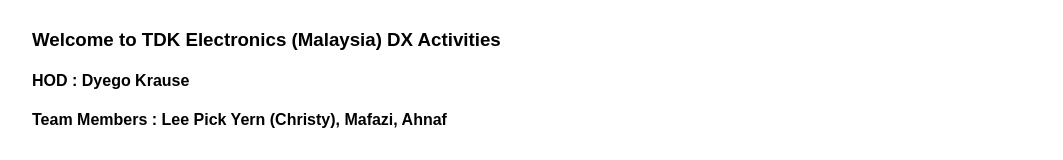
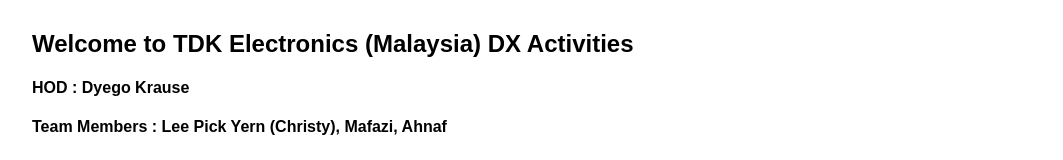
Before and after one commit to Christy-Lpy/i4.0brochure, a plain HTML site: page index.html in a window 1280 px wide. Shown: the top 160 px of the page, without its empty margins (108-1171 px from the left). Drawn offline with Linux system fonts and the light colour scheme.

Commit message:
index.html

```diff
--- a/index.html
+++ b/index.html
@@ -37,7 +37,7 @@
 </head>
 <body>
     <div class="container">
-    <h3> Welcome to TDK Electronics (Malaysia) DX Activities</h3>
+    <h2> Welcome to TDK Electronics (Malaysia) DX Activities</h2>
     <h4> HOD : Dyego Krause</h4>
     <h4>Team Members : Lee Pick Yern (Christy), Mafazi, Ahnaf</h4><br/>
 
```
